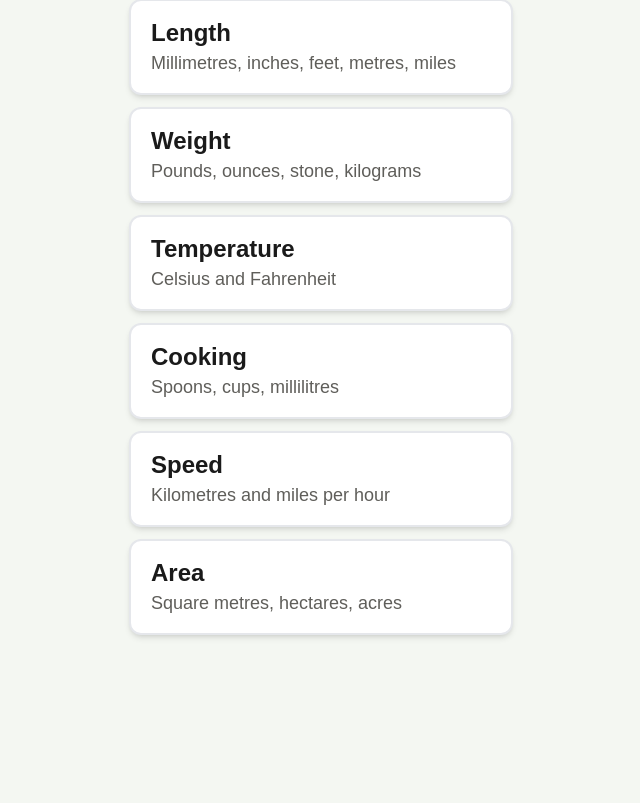
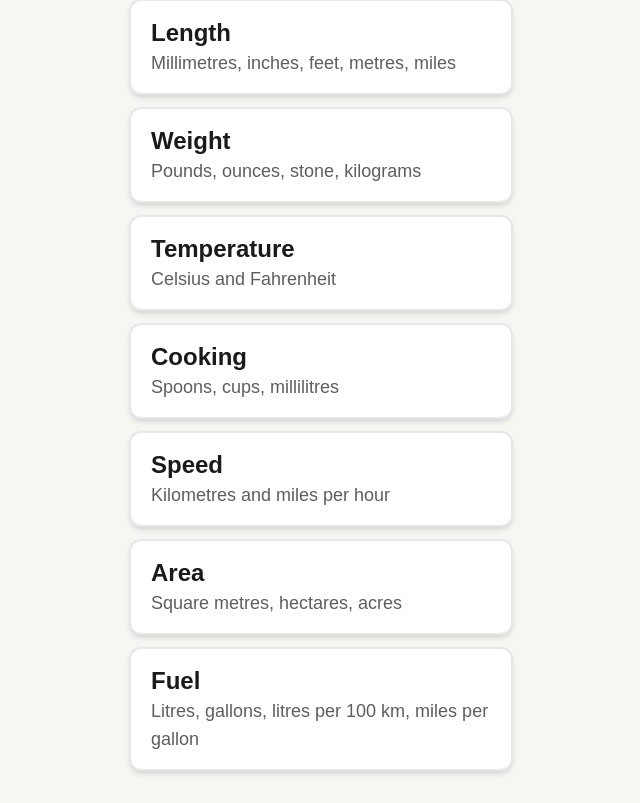
Before and after one commit to VRLes/seniors-bill-tracker, a Next.js app: page /converter in a window 1280 px wide. Shown: the part 289-1092 px from the top of the page, without its empty margins (319-959 px from the left). Before the commit the page ends 956 px from the top, so only its background shows below. Built offline with nearby package versions, Linux system fonts and the light colour scheme.

Commit message:
Add Fuel topic to converter, remove home screen button from main page

```diff
--- a/src/app/converter/page.tsx
+++ b/src/app/converter/page.tsx
@@ -4,7 +4,7 @@ import { useState, useEffect } from "react";
 import Link from "next/link";
 
 type Region = "Australia" | "UK" | "US";
-type Topic = "Length" | "Weight" | "Temperature" | "Cooking" | "Speed" | "Area";
+type Topic = "Length" | "Weight" | "Temperature" | "Cooking" | "Speed" | "Area" | "Fuel";
 
 type Conversion = {
   id: string;
@@ -83,6 +83,37 @@ const conversions: Conversion[] = [
     ...byFactor((r) => (r === "US" ? 29.5735 : 28.4131)),
   },
 
+  // Litres to gallons for water and other liquids (gallon size changes by country)
+  {
+    id: "l-gal-cooking",
+    topic: "Cooking",
+    from: "Litres",
+    to: "Gallons",
+    ...byFactor((r) => 1 / (r === "US" ? 3.78541 : 4.54609)),
+  },
+
+  // Fuel
+  {
+    id: "l-gal-fuel",
+    topic: "Fuel",
+    from: "Litres",
+    to: "Gallons",
+    ...byFactor((r) => 1 / (r === "US" ? 3.78541 : 4.54609)),
+  },
+
+    // Fuel economy. Not a simple multiply: a lower L/100km is better, a higher MPG is better.
+  // The gallon size changes by country, so the answer matches the picked country.
+  {
+    id: "l100-mpg",
+    topic: "Fuel",
+    from: "Litres per 100 km",
+    to: "Miles per gallon",
+    forward: (x, r) =>
+      x === 0 ? 0 : (100 * (r === "US" ? 3.78541 : 4.54609)) / (x * 1.609344),
+    backward: (x, r) =>
+      x === 0 ? 0 : (100 * (r === "US" ? 3.78541 : 4.54609)) / (x * 1.609344),
+  },
+
   // Speed
   { id: "kmh-mph", topic: "Speed", from: "Kilometres per hour", to: "Miles per hour", ...byFactor(1 / 1.609344) },
 
@@ -97,7 +128,8 @@ const topics: { name: Topic; hint: string }[] = [
   { name: "Temperature", hint: "Celsius and Fahrenheit" },
   { name: "Cooking", hint: "Spoons, cups, millilitres" },
   { name: "Speed", hint: "Kilometres and miles per hour" },
-  { name: "Area", hint: "Square metres, hectares, acres" },
+   { name: "Area", hint: "Square metres, hectares, acres" },
+  { name: "Fuel", hint: "Litres, gallons, litres per 100 km, miles per gallon" },
 ];
 
 const regions: Region[] = ["Australia", "UK", "US"];
@@ -156,10 +188,10 @@ export default function ConverterPage() {
 
   // The country picker, only shown for Cooking
   const regionPicker =
-    topic === "Cooking" ? (
+    topic === "Cooking" || topic === "Fuel" ? (
       <div className="mb-6">
         <p className="text-xl font-semibold mb-3 text-[var(--text-primary)]">
-          Whose spoons and cups?
+            {topic === "Fuel" ? "Whose gallons?" : "Whose spoons and cups?"}
         </p>
         <div className="grid grid-cols-3 gap-3">
           {regions.map((r) => (
@@ -238,6 +270,16 @@ export default function ConverterPage() {
             {result !== null ? fmt(result) : "—"}
           </p>
         </div>
+
+         {(conversion.id === "l-gal-cooking" ||
+          conversion.id === "l-gal-fuel" ||
+          conversion.id === "l100-mpg") && (
+          <p className="text-[var(--text-secondary)] text-lg mb-4">
+            {region === "US"
+              ? "In US, 1 gallon is the US gallon (3.785 litres)."
+              : `In ${region}, 1 gallon is the Imperial gallon (4.546 litres).`}
+          </p>
+        )}
 
         {conversion.topic === "Cooking" && conversion.one && (
           <p className="text-[var(--text-secondary)] text-lg mb-4">
```
